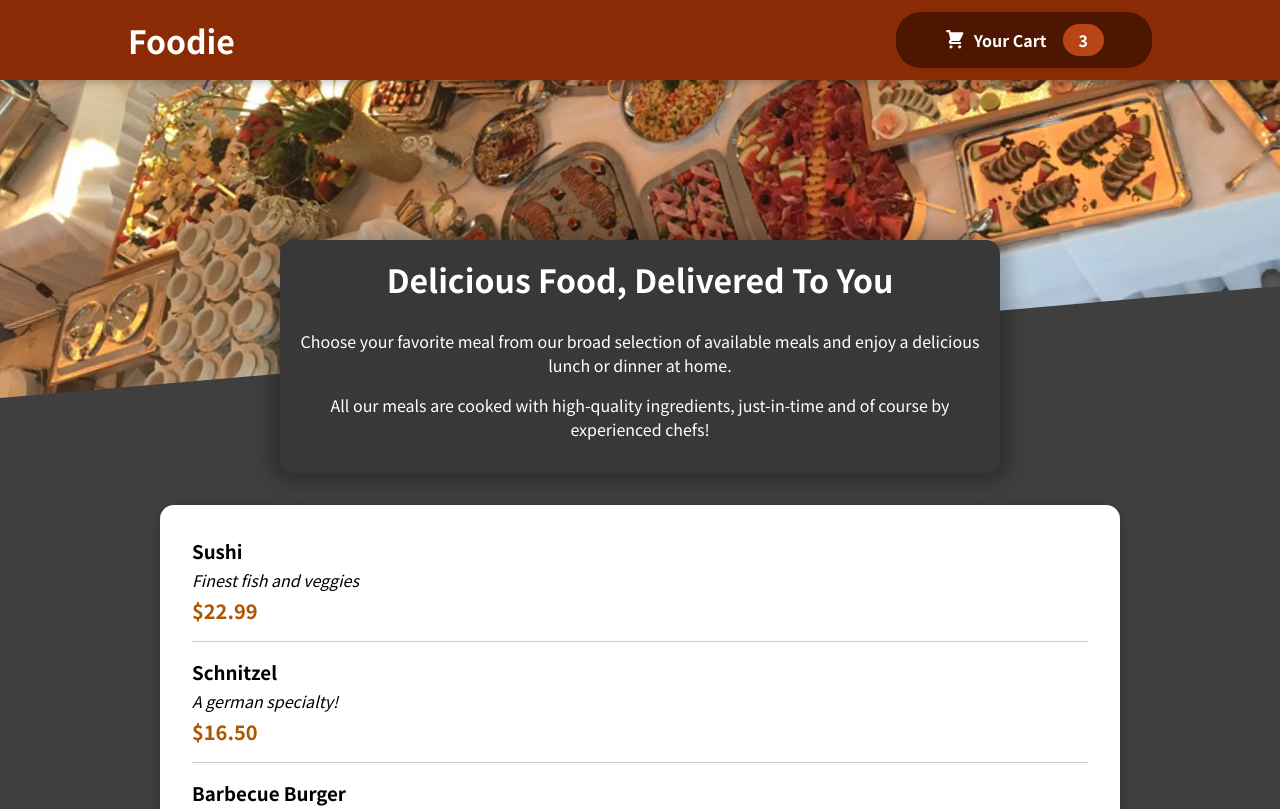
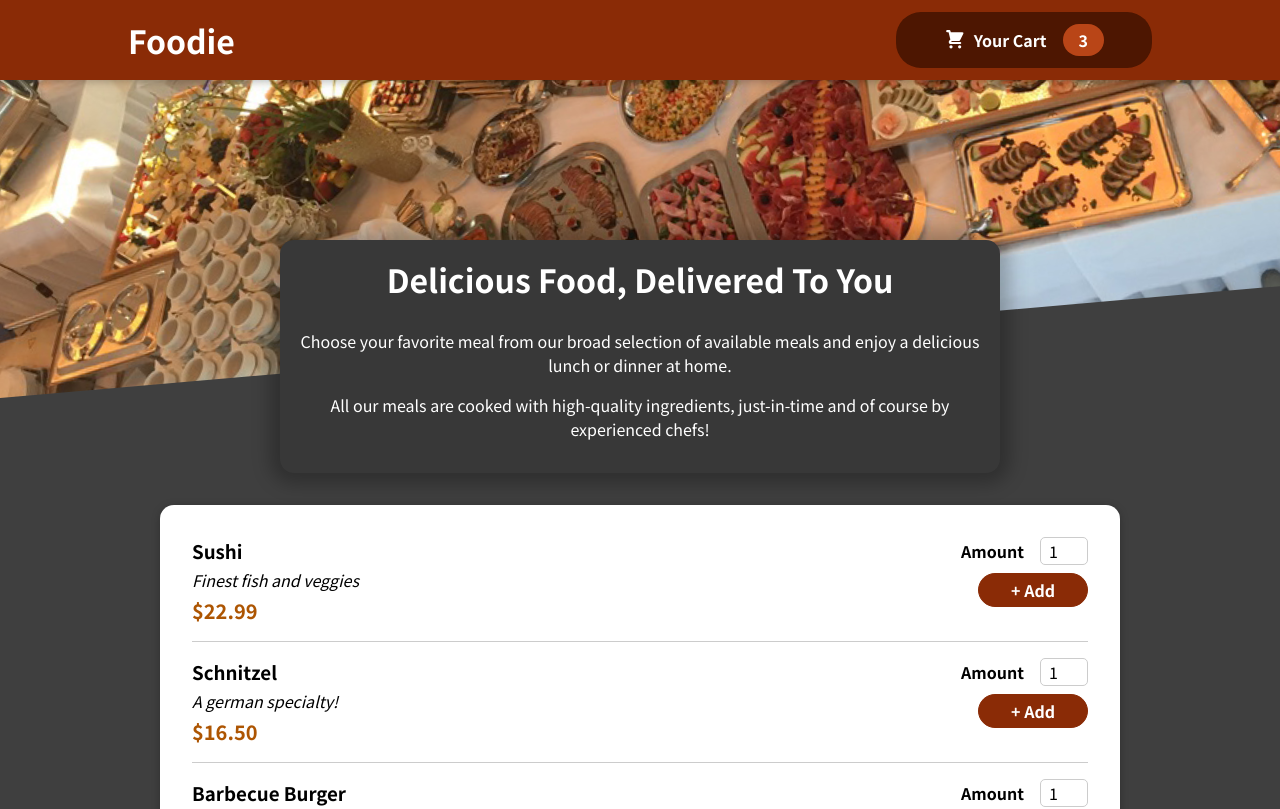
Before and after one commit to pohsienhsu/Foodie, a React (Create React App) app: page / in a window 1280 px wide. Shown: the top 809 px of the page. Built offline with nearby package versions, Linux system fonts and the light colour scheme.

Commit message:
Create Mealitem form components to take in the input amount of meal items

```diff
--- a/src/components/Meals/MealItem/MealItem.js
+++ b/src/components/Meals/MealItem/MealItem.js
@@ -1,4 +1,5 @@
 import React from 'react';
+import MealItemForm from './MealItemForm';
 
 import styles from './MealItem.module.css';
 
@@ -14,7 +15,7 @@
         <div className={styles.price}>{price}</div>
       </div>
       <div>
-
+        <MealItemForm />
       </div>
     </li>
   )
--- a/src/components/Meals/MealItem/MealItemForm.js
+++ b/src/components/Meals/MealItem/MealItemForm.js
@@ -0,0 +1,25 @@
+import React from 'react';
+import Input from '../../UI/Input/Input';
+
+import styles from './MealItemForm.module.css';
+
+const MealItemForm = (props) => {
+  return (
+    <form className={styles.form}>
+      <Input
+        label="Amount"
+        input={{
+          id: 'amount',
+          type: 'number',
+          min: '1',
+          max: '5',
+          step: '1',
+          defaultValue: '1'
+        }}
+      />
+      <button>+ Add</button>
+    </form>
+  )
+}
+
+export default MealItemForm;
--- /dev/null
+++ b/src/components/Meals/MealItem/MealItemForm.module.css
@@ -0,0 +1,20 @@
+.form {
+  text-align: right;
+}
+
+.form button {
+  font: inherit;
+  cursor: pointer;
+  background-color: #8a2b06;
+  border: 1px solid #8a2b06;
+  color: white;
+  padding: 0.25rem 2rem;
+  border-radius: 20px;
+  font-weight: bold;
+}
+
+.form button:hover,
+.form button:active {
+  background-color: #641e03;
+  border-color: #641e03;
+}
--- /dev/null
+++ b/src/components/UI/Input/Input.js
@@ -0,0 +1,14 @@
+import React from 'react';
+
+import styles from './Input.module.css';
+
+const Input = (props) => {
+  return (
+    <div className={styles.input}>
+      <label htmlFor={props.input.id} >{props.label}</label>
+      <input {...props.input} />
+    </div>
+  );
+}
+
+export default Input;
--- /dev/null
+++ b/src/components/UI/Input/Input.module.css
@@ -0,0 +1,18 @@
+.input {
+  display: flex;
+  align-items: center;
+  margin-bottom: 0.5rem;
+}
+
+.input label {
+  font-weight: bold;
+  margin-right: 1rem;
+}
+
+.input input {
+  width: 3rem;
+  border-radius: 5px;
+  border: 1px solid #ccc;
+  font: inherit;
+  padding-left: 0.5rem;
+}
```
